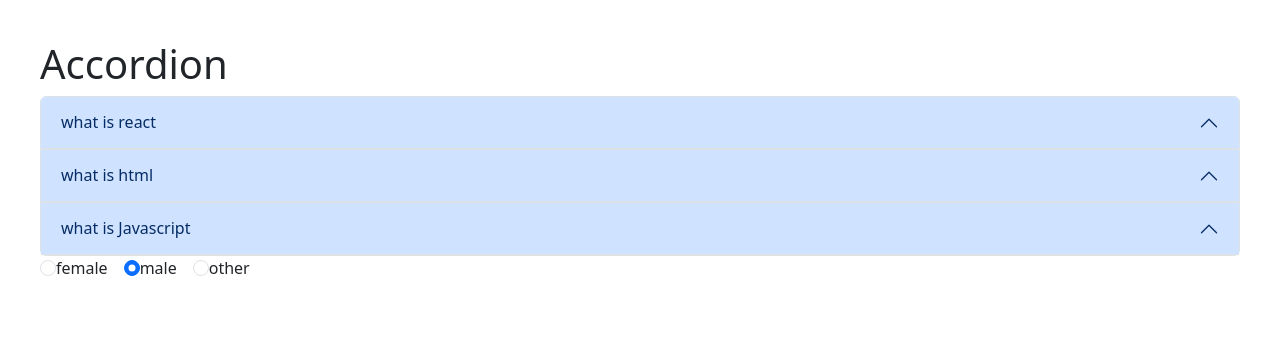
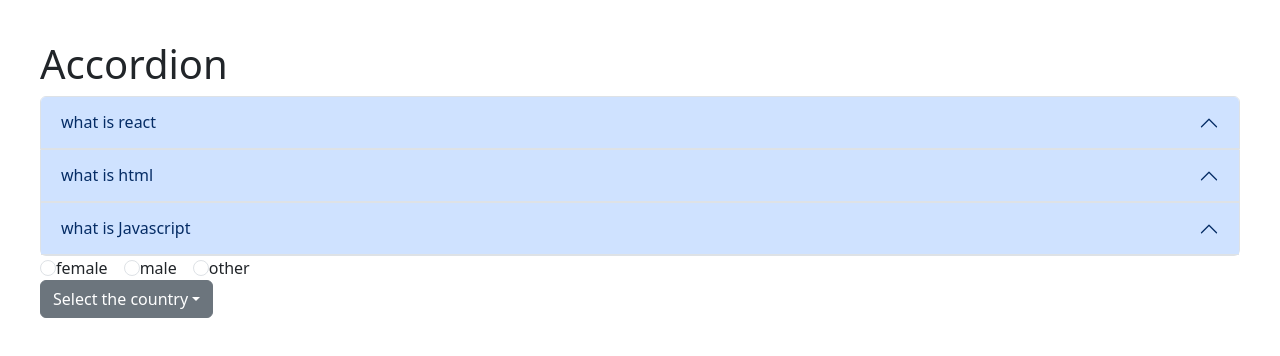
Before and after one commit to naresh043/react-component-lib, a React (Vite) app: page / in a window 1280 px wide. Shown: the top 356 px of the page. Built offline with nearby package versions, Linux system fonts and the light colour scheme.

Commit message:
feat: dropdown component implemented

```diff
--- a/src/App.jsx
+++ b/src/App.jsx
@@ -14,10 +14,16 @@ import AccordionPanel from "./components/accordion/AccordionPanel";
 
 import RadioGroup from "./components/radioGroup/RadioGroup";
 import RadioOption from "./components/radioGroup/RadioOption";
+import Dropdown from "./components/Dropdown/Dropdown";
+import DropdownToggle from "./components/Dropdown/DropdownToggle";
+import DropdownMenu from "./components/Dropdown/DropdownMenu";
+import DropdownItem from "./components/Dropdown/DropdownItem";
 
 function App() {
   const [currentPage, setCurrentPage] = useState(1); //3
-  const [selected, setSelected] = useState("male");
+  const [selected, setSelected] = useState("Select the country");
+
+  const [open, setOpen] = useState(false);
 
   const handlePageChange = (page) => {
     setCurrentPage(page); //3
@@ -54,7 +60,7 @@ function App() {
           developers to create reusable UI components.
         </Accordion>
       </div> */}
-<h1>Accordion</h1>
+      <h1>Accordion</h1>
       <Accordion>
         <AccordionItem>
           <AccordionHeader>what is react</AccordionHeader>
@@ -97,12 +103,30 @@ function App() {
           </AccordionPanel>
         </AccordionItem>
       </Accordion>
-{console.log(selected)}
+
       <RadioGroup value={selected} onChange={setSelected} name="gender">
-        <RadioOption value="female" label="female"/>
-        <RadioOption value="male" label="male" className="naresh"/>
-         <RadioOption value="other" label="other"/>
+        <RadioOption value="female" label="female" />
+        <RadioOption value="male" label="male" className="naresh" />
+        <RadioOption value="other" label="other" />
       </RadioGroup>
+
+      <Dropdown open={open} onToggle={() => setOpen(!open)}>
+        <DropdownToggle label={selected} onClick={() => setOpen(!open)} />
+        <DropdownMenu>
+          <DropdownItem value="India" onSelect={setSelected}>
+            India
+          </DropdownItem>
+          <DropdownItem value="US" onSelect={setSelected}>
+            US
+          </DropdownItem>
+          <DropdownItem value="UK" onSelect={setSelected}>
+            UK
+          </DropdownItem>
+          <DropdownItem value="USA" onSelect={setSelected}>
+            USA
+          </DropdownItem>
+        </DropdownMenu>
+      </Dropdown>
     </div>
   );
 }
--- /dev/null
+++ b/src/components/Dropdown/Dropdown.jsx
@@ -0,0 +1,15 @@
+import React from "react";
+
+function Dropdown({ children, open, onToggle }) {
+  return (
+    <div
+     className="dropdown"
+     >
+      {React.Children.map(children, (child, index) =>
+        React.cloneElement(child, { open, onToggle })
+      )}
+    </div>
+  );
+}
+
+export default Dropdown;
--- /dev/null
+++ b/src/components/Dropdown/DropdownItem.jsx
@@ -0,0 +1,16 @@
+import React from "react";
+
+function DropdownItem({ children, onSelect, value, onToggle }) {
+  return (
+    <li
+      onClick={() => {
+        onSelect(value);
+        onToggle();
+      }}
+    >
+      <div className="dropdown-item">{children}</div>
+    </li>
+  );
+}
+
+export default DropdownItem;
--- /dev/null
+++ b/src/components/Dropdown/DropdownMenu.jsx
@@ -0,0 +1,20 @@
+import React from "react";
+
+function DropdownMenu({ open, onToggle, children }) {
+  return (
+    <>
+      {open && (
+        <ul
+        //    className="dropdown-menu"
+        >
+          {React.Children.map(children, (child) =>
+            React.cloneElement(child, { onToggle })
+          )}
+        </ul>
+      )}
+    </>
+  );
+}
+
+export default DropdownMenu;
+``;
--- /dev/null
+++ b/src/components/Dropdown/DropdownToggle.jsx
@@ -0,0 +1,14 @@
+import React from "react";
+
+function DropdownToggle({ onToggle, label }) {
+  return (
+    <button
+      className="btn btn-secondary dropdown-toggle"
+      onClick={onToggle}
+    >
+      {label}
+    </button>
+  );
+}
+
+export default DropdownToggle;
```
